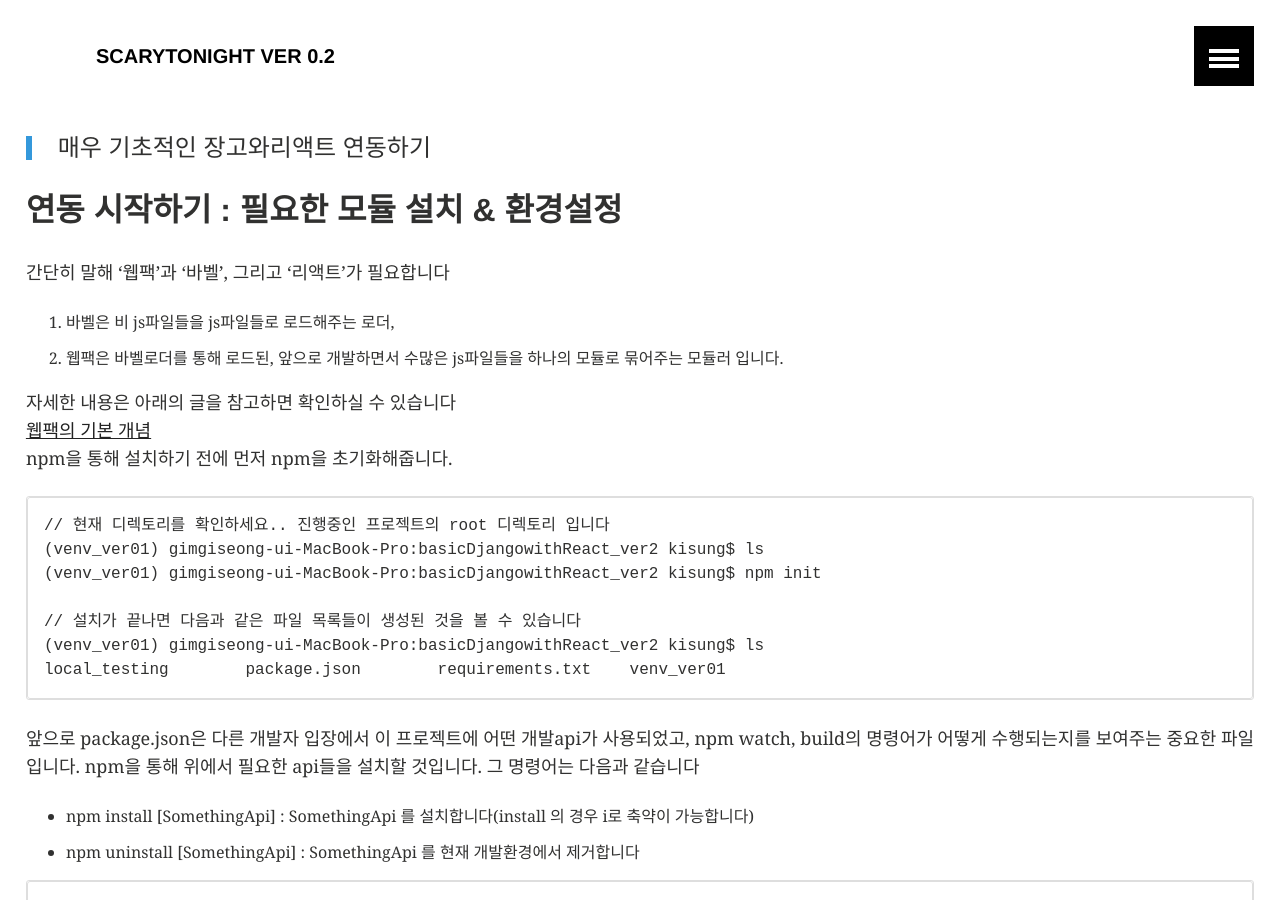
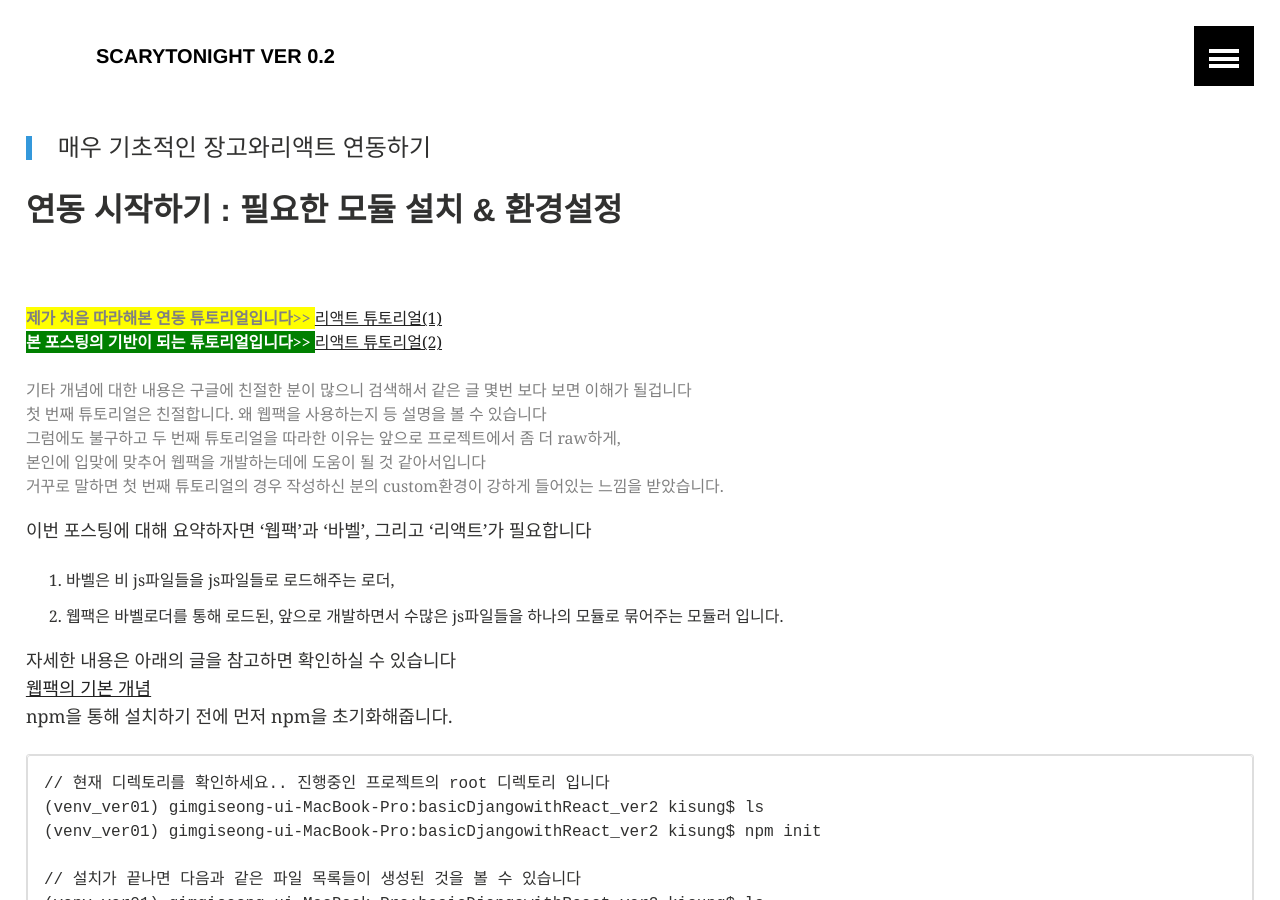
Before and after one commit to KisungKim/s, a Jekyll site: the page built from _posts/2018-07-28-ReactWithDjango02.md, in a window 1280 px wide and 900 px high. Built offline with Jekyll 4.4.1, drawn with Linux system fonts in a browser that asks for light colours.

Commit message:
Update 2018-07-28-ReactWithDjango02.md

```diff
--- a/_posts/2018-07-28-ReactWithDjango02.md
+++ b/_posts/2018-07-28-ReactWithDjango02.md
@@ -7,9 +7,27 @@ title: "장고와 리액트 연동하기(2)"
 
 ## 연동 시작하기 : 필요한 모듈 설치 & 환경설정
 
-간단히 말해 '웹팩'과 '바벨', 그리고 '리액트'가 필요합니다<br/>
+<section style="color:gray">
+<br/>
+<br/>
+<span style="background-color:yellow"><b> 제가 처음 따라해본 연동 튜토리얼입니다>>
+</b></span>
+<a href="https://www.valentinog.com/blog/tutorial-api-django-rest-react/"> 리액트 튜토리얼(1)</a>
+<br/>
+<span style="background-color:green;color:white;"><b>
+본 포스팅의 기반이 되는 튜토리얼입니다>>
+</b></span>
+<a href="https://medium.com/uva-mobile-devhub/set-up-react-in-your-django-project-with-webpack-4fe1f8455396"> 리액트 튜토리얼(2)</a>
+<br/>
+<br/>
+기타 개념에 대한 내용은 구글에 친절한 분이 많으니 검색해서 같은 글 몇번 보다 보면 이해가 될겁니다<br/>
+첫 번째 튜토리얼은 친절합니다. 왜 웹팩을 사용하는지 등 설명을 볼 수 있습니다<br/>
+그럼에도 불구하고 두 번째 튜토리얼을 따라한 이유는 앞으로 프로젝트에서 좀 더 raw하게,<br/>
+본인에 입맞에 맞추어 웹팩을 개발하는데에 도움이 될 것 같아서입니다<br/>
+거꾸로 말하면 첫 번째 튜토리얼의 경우 작성하신 분의 custom환경이 강하게 들어있는 느낌을 받았습니다.<br/>
+</section>
 
-
+이번 포스팅에 대해 요약하자면 '웹팩'과 '바벨', 그리고 '리액트'가 필요합니다<br/>
 1. 바벨은 비 js파일들을 js파일들로 로드해주는 로더,
 2. 웹팩은 바벨로더를 통해 로드된, 앞으로 개발하면서 수많은 js파일들을 하나의 모듈로 묶어주는 모듈러 입니다.
 
```
